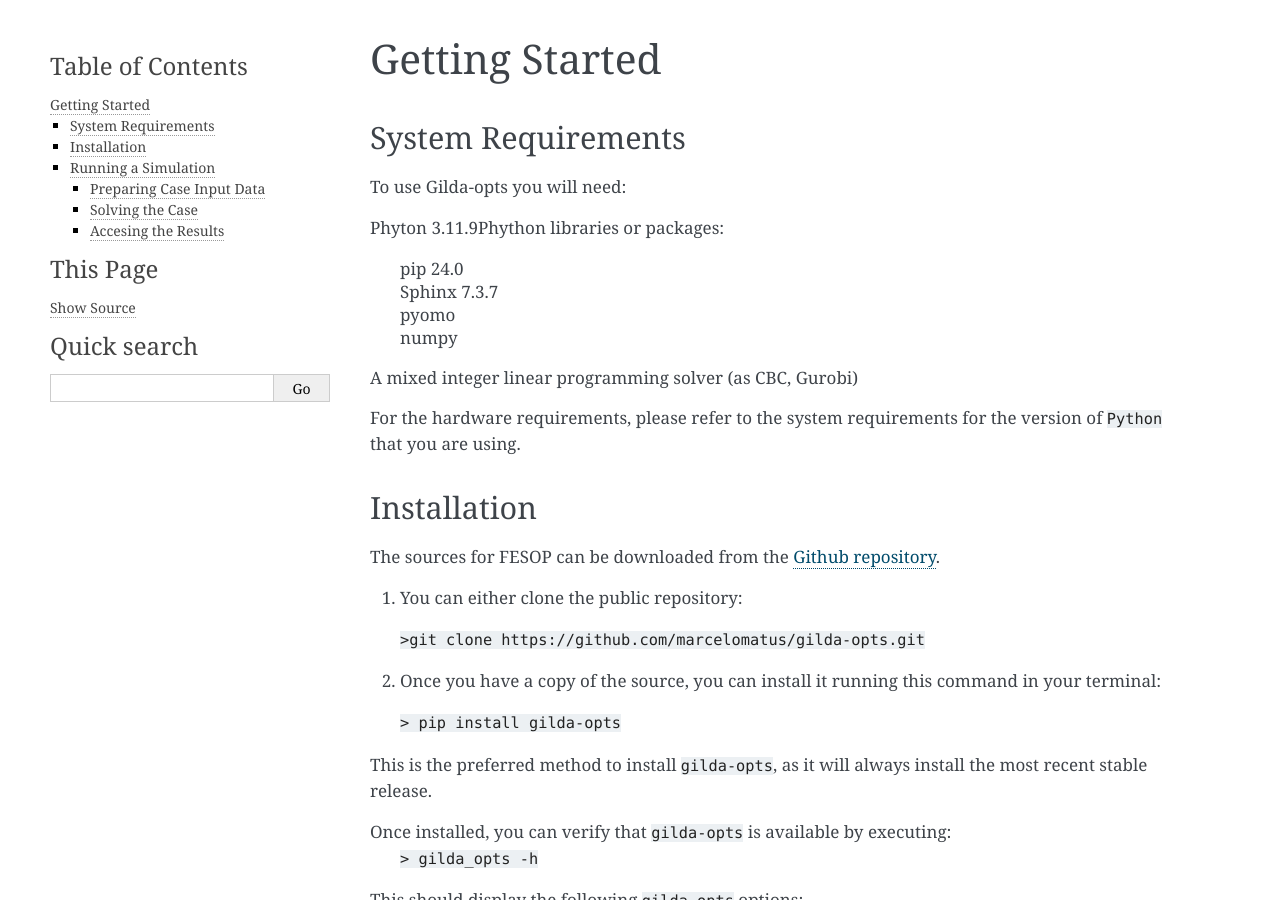
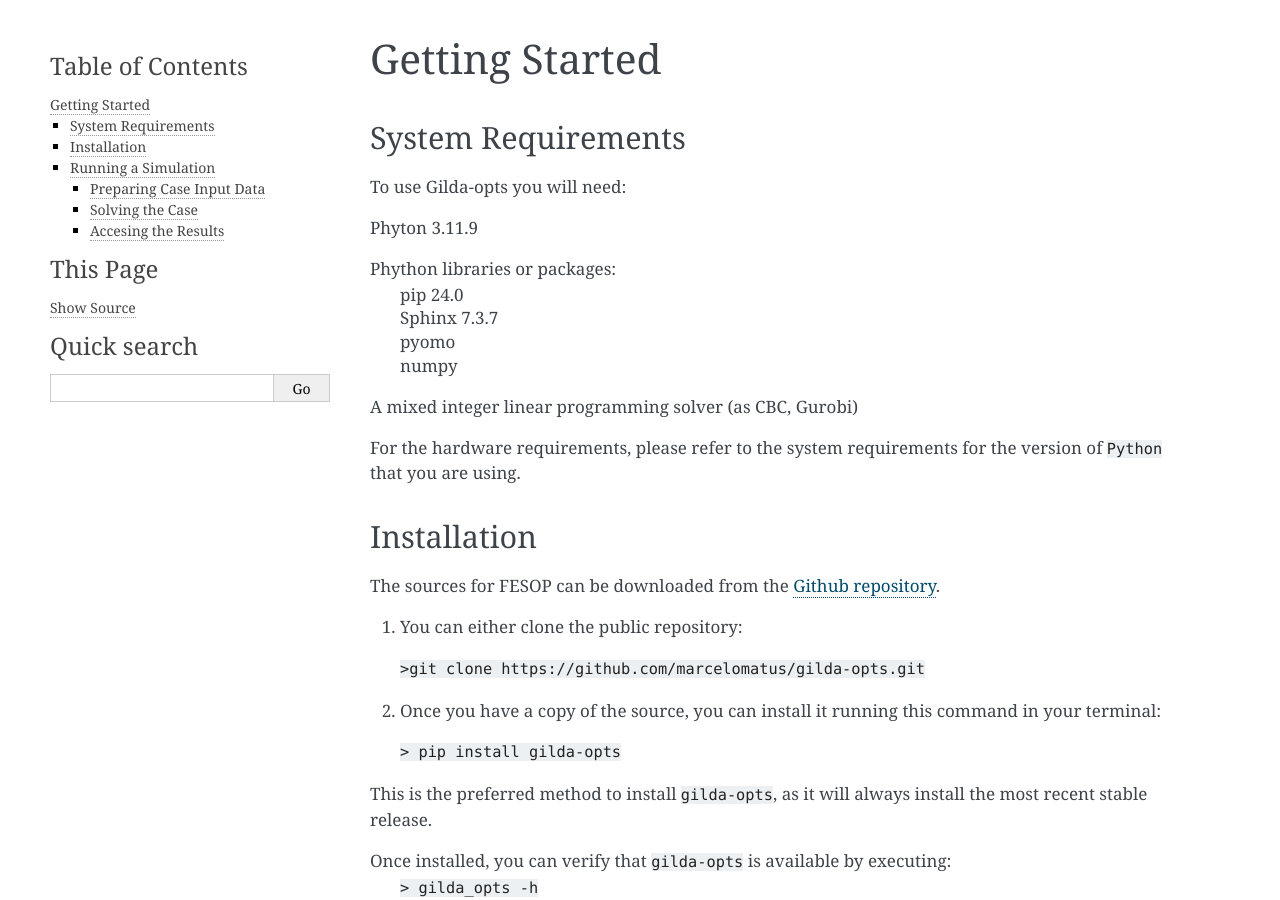
Before and after one commit to marcelomatus/gilda-opts, a Sphinx documentation site: the page built from docs/GettingStarted.rst, in a window 1280 px wide and 900 px high. Built offline with Sphinx 7.4.7, drawn with Linux system fonts in a browser that asks for light colours; pages that are not in the unit, such as notebooks, are missing from menus.

Commit message:
Update GettingStarted.rst

```diff
--- a/docs/GettingStarted.rst
+++ b/docs/GettingStarted.rst
@@ -8,12 +8,14 @@ System Requirements
 
 To use Gilda-opts you will need:
 
-Phyton 3.11.9\
+Phyton 3.11.9
+
 Phython libraries or packages:
   | pip 24.0
   | Sphinx 7.3.7
   | pyomo
   | numpy
+
 A mixed integer linear programming solver (as CBC, Gurobi)
 
 For the hardware requirements, please refer to the system requirements for the version of ``Python`` that you are using.
```
